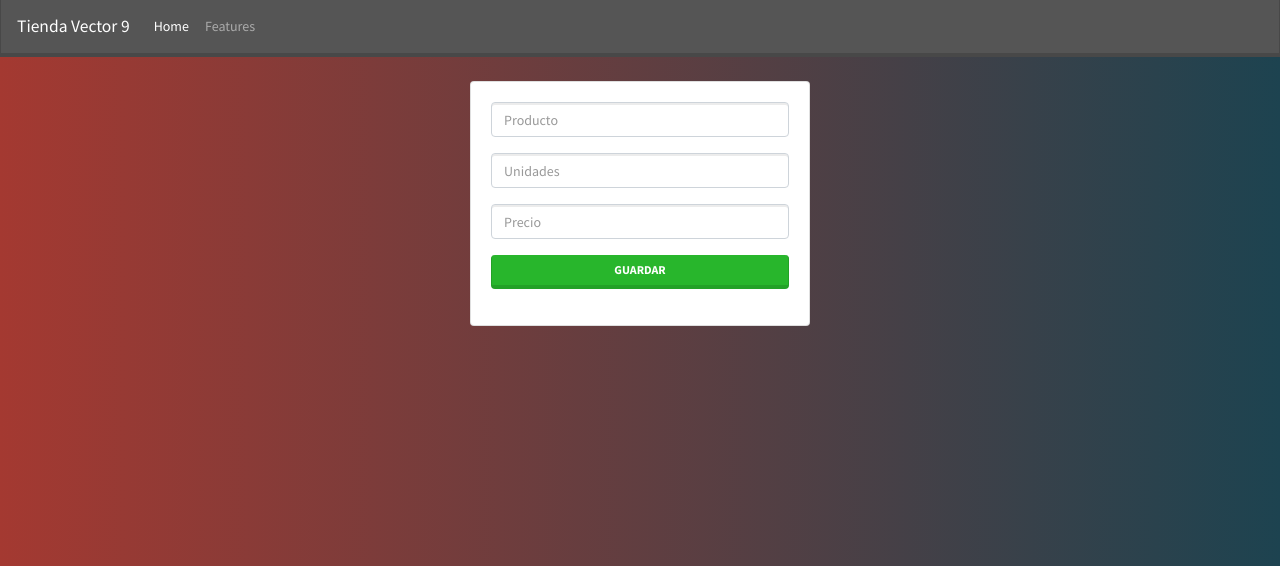
After one commit to Felipe-Murcia1991/TiendaVirtual, a Flask app: template tienda/templates/editar-producto.html in a window 1280 px wide. The commit adds this page. Shown: the top 566 px of the page. Run offline with Flask 2, Linux system fonts and the light colour scheme; the template is opened without the code that fills it, so the values that code supplies are empty; some libraries are stand-ins or nearby versions.

Commit message:
se completan los servicios  del los templates

```diff
--- a/tienda/App.py
+++ b/tienda/App.py
@@ -1,5 +1,6 @@
 from flask  import Flask,render_template, request,redirect, url_for,flash
 from flask_mysqldb import MySQL
+import logging
 
 
 
@@ -41,11 +42,31 @@
 
 @app.route('/edit/<id>')
 def get_product(id):
+    logging.debug("Eston debug message")
     cur = mysql.connection.cursor()
-    cur.execute ('SELECT * FROM productos WHERE id = %s',(id))
+    cur.execute ('SELECT * FROM productos WHERE id = (id)')
     data = cur.fetchall()
     print(data)
-    return 'recibido' #render_template('editar-producto.html', product = data[0])
+    return render_template('editar-producto.html', producto = data[0])
+
+@app.route('/update/<id>', methods=['POST'])
+def update_product(id):
+    if request.method == 'POST':
+        Producto = request.form['Producto']
+        Unidades = request.form['Unidades']
+        Precio = request.form['Precio']
+        cur=mysql.connection.cursor()
+        cur.execute("""
+        UPDATE productos
+        set Producto=%s,
+            Unidades=%s,
+            Precio=%s
+        WHERE id=%s
+        """,(Producto,Unidades,Precio,id))
+        mysql.connection.commit()
+        flash('El inventario se actualizo correctamente')
+        return redirect(url_for('Index'))
+
 
 @app.route('/delete/<string:id>')
 def delete_product(id):
--- /dev/null
+++ b/tienda/templates/editar-producto.html
@@ -0,0 +1,37 @@
+{% extends 'layout.html'  %}
+
+
+{% block body %}
+<div class="col-md-4 offset-md-4">
+    <div class="card card-body">
+            <form action="/update/{{producto.0}}" method="POST">
+
+                <div class="form-group">
+                        <input type="text" name="Producto" placeholder="Producto" value="{{producto.1}}" class="form-control">
+                </div>
+
+                <div class="form-group">
+                        <input type="text" name="Unidades" placeholder="Unidades" value="{{producto.2}}" class="form-control">
+                </div>
+
+                <div class="form-group">
+                        <input type="text" name="Precio" placeholder="Precio" value="{{producto.3}}" class="form-control">
+                </div>
+
+                <div class="form-group">
+                        <button type="submit" class="btn btn-success btn-block">
+                                Guardar
+                        </button>
+                </div>
+
+
+            </form>
+
+
+    </div>
+
+</div>
+
+
+
+{% endblock %}
--- /dev/null
+++ b/tienda/templates/layout.html
@@ -0,0 +1,46 @@
+<!DOCTYPE html>
+<html lang="en">
+<head>
+    <meta charset="UTF-8">
+    <meta name="viewport" content="width=device-width, initial-scale=1.0">
+    <meta http-equiv="X-UA-Compatible" content="ie=edge">
+    <title>Tienda Vector 9</title>
+    <link rel="stylesheet" href="https://bootswatch.com/4/lumen/bootstrap.min.css">
+    <link rel="stylesheet" href="{{url_for('static', filename='css/main.css')}}">
+</head>
+<body>
+
+        <nav class="navbar navbar-expand-lg navbar-dark bg-dark">
+                <a class="navbar-brand" href="/">Tienda Vector 9</a>
+                <button class="navbar-toggler" type="button" data-toggle="collapse" data-target="#navbarNavDropdown" aria-controls="navbarNavDropdown" aria-expanded="false" aria-label="Toggle navigation">
+                  <span class="navbar-toggler-icon"></span>
+                </button>
+                <div class="collapse navbar-collapse" id="navbarNavDropdown">
+                  <ul class="navbar-nav">
+                    <li class="nav-item active">
+                      <a class="nav-link" href="#">Home <span class="sr-only">(current)</span></a>
+                    </li>
+                    <li class="nav-item">
+                      <a class="nav-link" href="#">Features</a>
+                    </li>
+                      <div class="dropdown-menu" aria-labelledby="navbarDropdownMenuLink">
+                        <a class="dropdown-item" href="#">Action</a>
+                        <a class="dropdown-item" href="#">Another action</a>
+                        <a class="dropdown-item" href="#">Something else here</a>
+                      </div>
+                    </li>
+                  </ul>
+                </div>
+              </nav>
+
+    <div class="container pt-4">
+            {% block body %}
+            {% endblock %}
+    </div>
+
+</--scripts-->
+<script src="https://code.jquery.com/jquery-3.3.1.slim.min.js" integrity="sha384-q8i/X+965DzO0rT7abK41JStQIAqVgRVzpbzo5smXKp4YfRvH+8abtTE1Pi6jizo" crossorigin="anonymous"></script>
+<script src="https://cdnjs.cloudflare.com/ajax/libs/popper.js/1.14.6/umd/popper.min.js" integrity="sha384-wHAiFfRlMFy6i5SRaxvfOCifBUQy1xHdJ/yoi7FRNXMRBu5WHdZYu1hA6ZOblgut" crossorigin="anonymous"></script>
+<script src="https://stackpath.bootstrapcdn.com/bootstrap/4.2.1/js/bootstrap.min.js" integrity="sha384-B0UglyR+jN6CkvvICOB2joaf5I4l3gm9GU6Hc1og6Ls7i6U/mkkaduKaBhlAXv9k" crossorigin="anonymous"></script>
+</body>
+</html>
```
Also changed, not shown: tienda/templates/index.html (+40 -11 lines).
